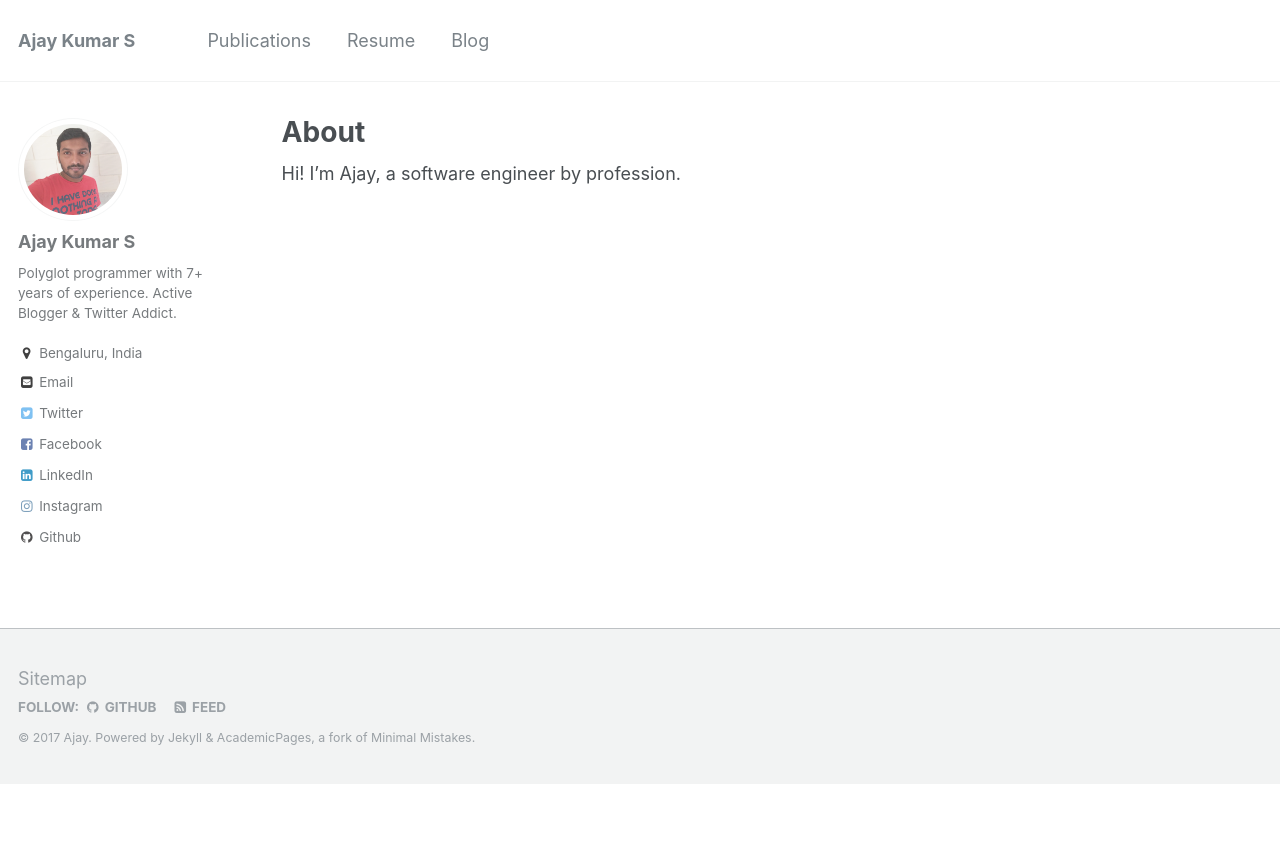
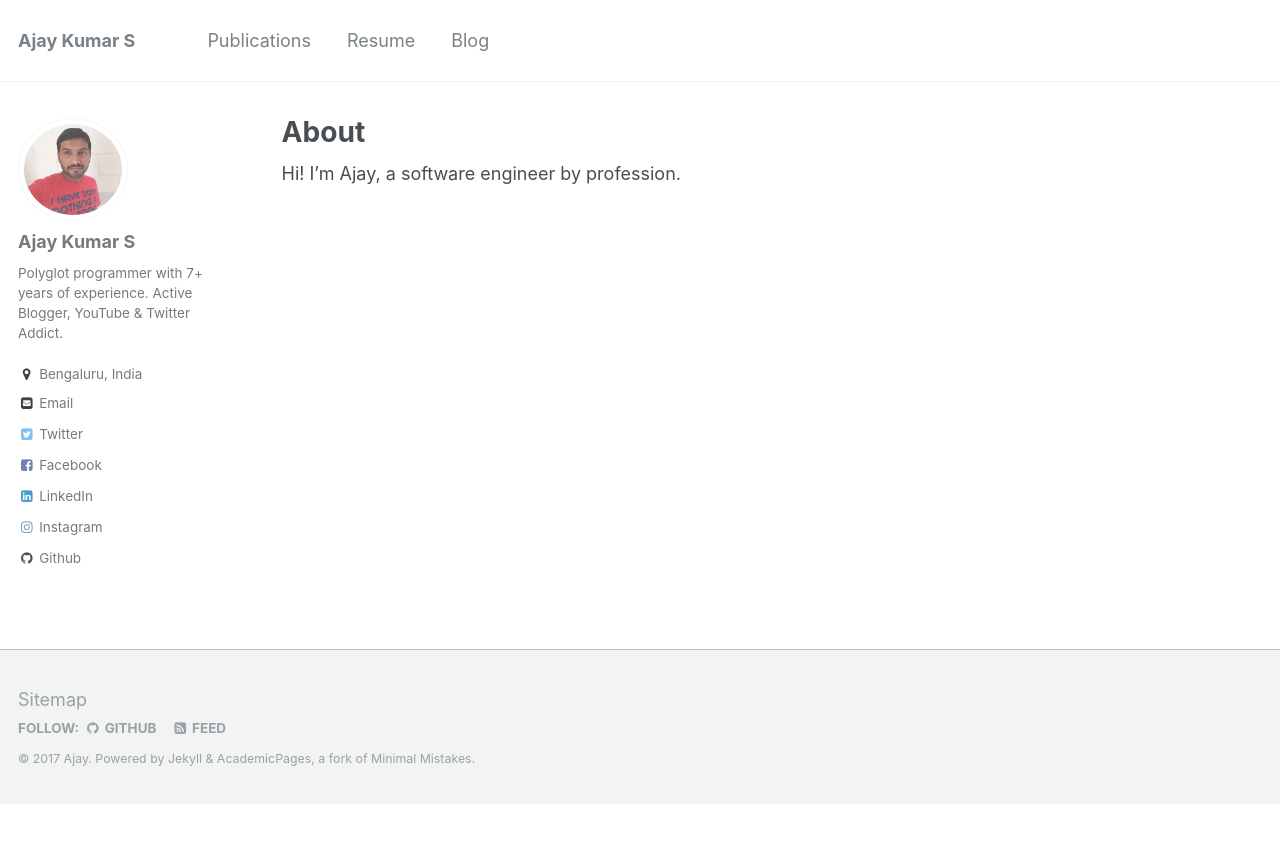
Before and after one commit to sajaykumar/sajaykumar.github.io, a Jekyll site: the page built from _pages/about.md, in a window 1280 px wide. Shown: the top 843 px of the page. Built offline with Jekyll 4.4.1, drawn with Linux system fonts in a browser that asks for light colours.

Commit message:
initial fork from minimal-mistakes

```diff
--- a/_config.yml
+++ b/_config.yml
@@ -79,7 +79,7 @@ analytics:
 author:
   name             : "Ajay Kumar S"
   avatar           : "profile.png"
-  bio              : "Polyglot programmer with 7+ years of experience. Active Blogger & Twitter Addict."
+  bio              : "Polyglot programmer with 7+ years of experience. Active Blogger, YouTube & Twitter Addict."
   location         : "Bengaluru, India"
   employer         :
   googlescholar    :
```
